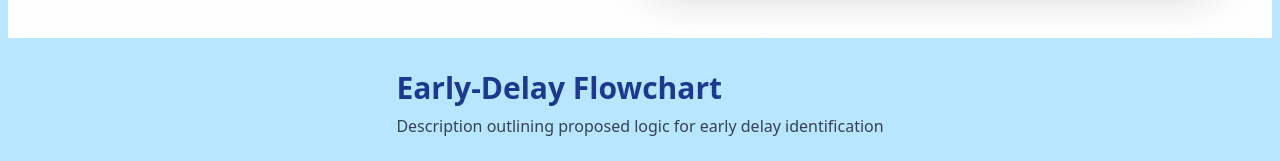
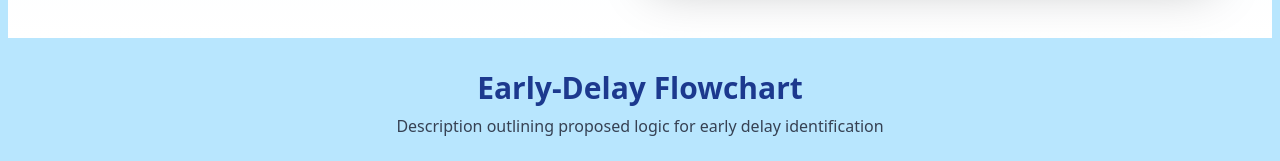
Before and after one commit to Dor-J/LogiDog-website-demo, a Next.js app: page / in a window 1280 px wide. Shown: the part 512-673 px from the top of the page. Built offline with nearby package versions, Linux system fonts and the light colour scheme.

Commit message:
Remove 'use client' directive and fix text alignment in ShipmentDelayFlow component

```diff
--- a/src/app/components/ShipmentDelayFlow.tsx
+++ b/src/app/components/ShipmentDelayFlow.tsx
@@ -1,5 +1,3 @@
-'use client'
-
 import React from 'react'
 import ThresholdTable from './ThresholdTable'
 
@@ -56,7 +54,7 @@ const FlowChartItem: React.FC<React.PropsWithChildren<object>> = ({
 const ShipmentDelayFlow: React.FC = () => {
     return (
         <section className="mx-auto mt-8 flex w-full max-w-3xl flex-col space-y-6 px-2 sm:px-6">
-            <div className="text center mx-auto mb-6">
+            <div className="mx-auto mb-6 text-center">
                 <h2 className="mb-2 text-2xl font-bold text-blue-900 md:text-3xl">
                     Early-Delay Flowchart
                 </h2>
```
